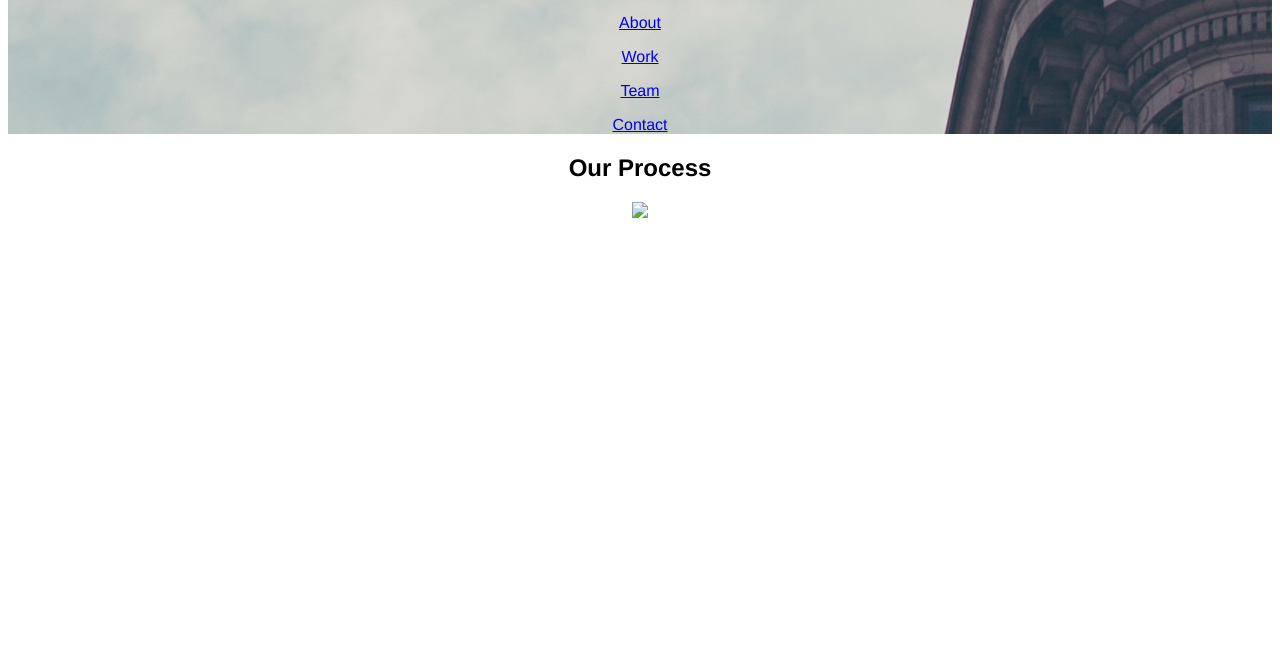
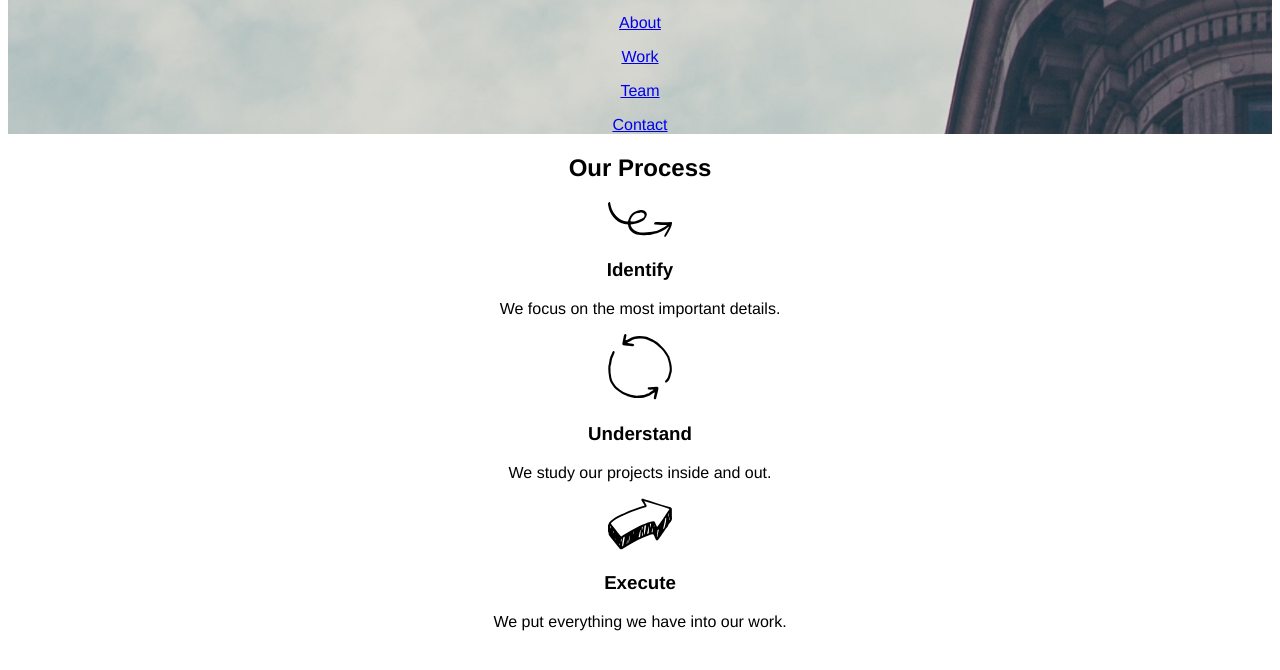
Before and after one commit to annegundestrup/broadway, a plain HTML site: page index.html in a window 1280 px wide. Shown: the part 88-758 px from the top of the page. Drawn offline with Linux system fonts and the light colour scheme.

Commit message:
added process section

```diff
--- a/index.html
+++ b/index.html
@@ -18,8 +18,20 @@
 
     <!--Process Section-->
     <h2>Our Process</h2>
-    <img src="./resources/identify.svg">
+      <img src="resources/images/identify.svg">
+      <h3>Identify</h3>
+      <p>We focus on the most important details.</p>
+
+      <img src="resources/images/understand.svg">
+      <h3>Understand</h3>
+      <p>We study our projects inside and out.</p>
+
+      <img src="resources/images/execute.svg">
+      <h3>Execute</h3>
+      <p>We put everything we have into our work.</p>
+
     <!--Bottom Section-->
+
 
     <!--Footer-->
 
```
